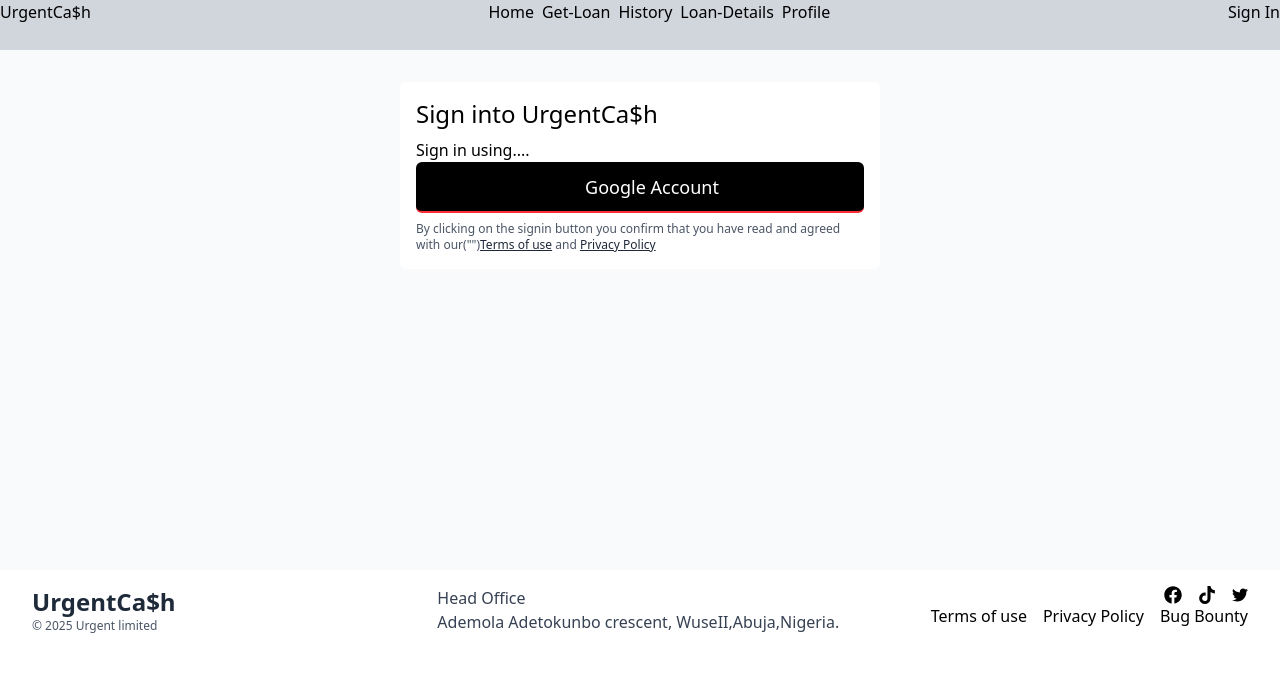
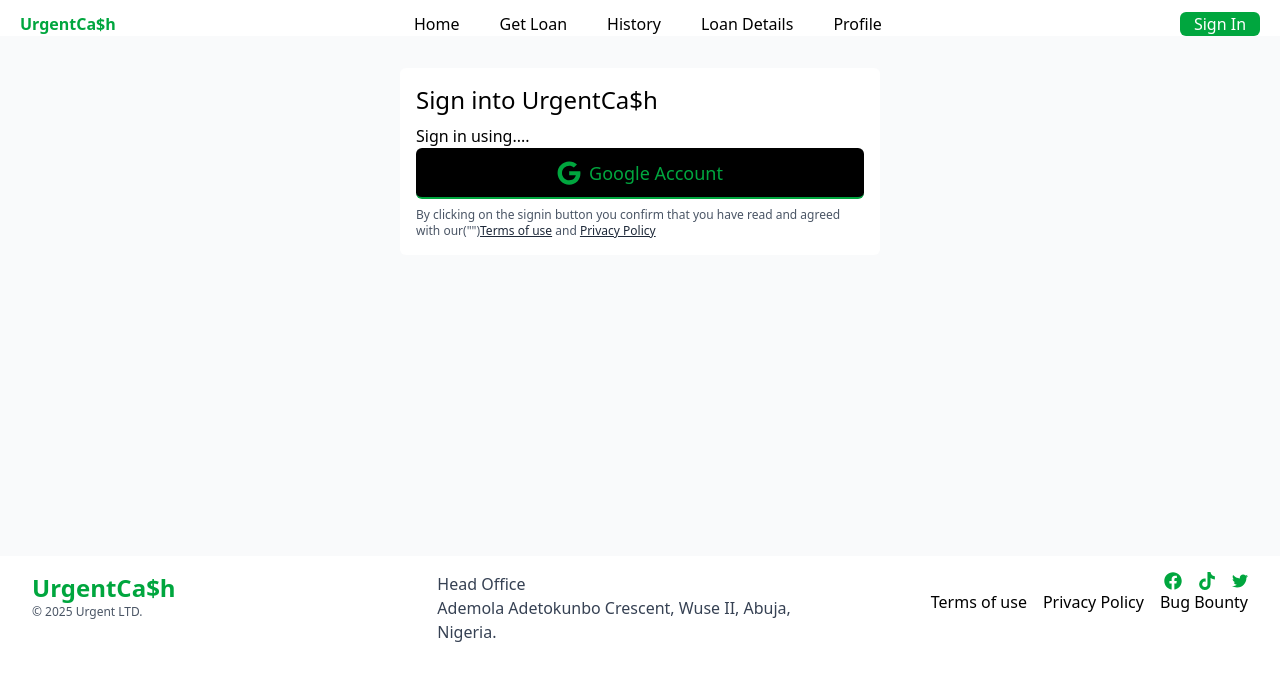
Before and after one commit to ObaroJB/urgentcash, a Next.js app: page /auth/signin in a window 1280 px wide. Shown: the top 680 px of the page. Built offline with nearby package versions, Linux system fonts and the light colour scheme; no server answers.

Commit message:
firebase development

```diff
--- /dev/null
+++ b/app/api/auth/[...nextauth]/route.js
@@ -0,0 +1,2 @@
+import { handlers } from "@/auth" // Referring to the auth.ts we just created
+export const { GET, POST } = handlers
--- a/app/auth/signin/page.js
+++ b/app/auth/signin/page.js
@@ -1,5 +1,7 @@
+import { signIn } from "@/auth";
 import Link from "next/link";
 import { FaGoogle } from "react-icons/fa";
+
 export default function Auth (){
 return (
 <main className="min-h-[520px] flex justify-center bg-gray-50 py-8 px-2">
@@ -7,10 +9,15 @@
         <div className="w-full md:w-[30em] rounded-md bg-white p-4">
             <h1 className="text-2xl mb-2">Sign into UrgentCa$h</h1>
             <p>Sign in using.... </p>
-            <form className="mb-2">
-                <button className="w-full h-[3.2em] flex justify-center items-center gap-2 border-b-2 border-red-500 bg-black rounded-md">
-                            <FaGoogle />
-                    <span className="text-white text-lg">Google Account</span>
+            <form
+            action={async () => {
+                "use server"
+                await signIn("google")
+            }}
+            className="mb-2">
+                <button className="w-full h-[3.2em] flex justify-center items-center gap-2 border-b-2 border-green-600 bg-black rounded-md">
+                            <FaGoogle className="text-green-600 text-2xl"/>
+                    <span className="text-green-600 text-lg">Google Account</span>
 
                 </button>
 
--- a/app/dashboard/get-loan/page.js
+++ b/app/dashboard/get-loan/page.js
@@ -0,0 +1,52 @@
+"use client"
+import { TextField } from "@mui/material";
+import { useState } from "react";
+const duration =[
+    {id: "7", days:7},
+    {id: "30", days:30},
+    {id: "90" , days:90},
+]
+
+export default function GetLoan (){
+    const [clickedRate, setClickedRate] = useState(undefined);
+    const [rate, setRate] = useState(0);
+    const [paybackAmount, setPaybackAmount] = useState(undefined);
+    const [loanDate, setLoanDate]= useState(0);
+    return (
+        <main className="min-h-screen flex justify-center py-4 md:py-6 md:px-6 lg-px-16 bg-gray-100">
+          <div className="w-full md:w-[380px] flex-col gap-4 border border-gray-200 rounded-md p-2 md:pb-6">
+            <blockquote className="border-b border-gray-200 pb-3">
+                <span className="foot-thin text-lg text-green-800 text-center">Get Instant Loans from Urgent Ca$h</span>
+            </blockquote>
+            <form className="flex flex-col gap-4">
+              <div className="flex flex-col gap-1">
+              <label className="text-green-800 text-xs">Enter Amount To Borrow</label>
+              <TextField
+              id="amount"
+              variant="outlined"
+              type="number"
+              placeholder= "Loan amount"
+              />
+             </div>
+             <div className=" border border-dashed border-green-600 p-4 rounded-md">
+                <p className="text-green-800 text-sm mb-3"> Choose Loan duration</p>
+                <ul className="grid grid-cols-3 gap-2">
+                </ul>
+                </div>
+                <div className="border border-dashed border-green-600 p-4 rounded-md">
+                <p className="text-gray-800">Interest rate for 7 days</p>
+                <p className="text-4xl text-green-800">Rate</p>
+             </div>
+             <div className="flex flex-col gap-3 bg-gradient-to-b from-green-500 to-green-800 border border-dashed border-green 600 p-4 rounded-md">
+                <p className="text-green-100">Pay back Amount</p>
+                <p className="text-4xl text-white">Payback</p>
+             </div>
+             <div className="flex items-center gap-1">
+                <button type ="submit" className="p-2 rounded-md bg-green-600 text-white text-xl uppercase">Get Loan</button>
+             </div>
+             </form>
+              </div>
+         </main>
+    )
+
+}
--- a/app/page.js
+++ b/app/page.js
@@ -14,7 +14,7 @@
     <h2 className="text-4xl font-bold">Fast. Easy. Loans your way.</h2>
 <div className="mt-6">
       <input type="text" placeholder="Phone Number" className="text-xl text-black" />
-      <button className="bg-green-500 px-4 py-2 ml-2">Get a Loan</button>
+      <button className="bg-green-600 px-4 py-2 ml-2">Get a Loan</button>
 </div>
     <p className="text-sm mt-2">Checking for loan offers is completely free. We never share your information. </p>
      <a href = "#">  Terms & Conditions</a>
--- /dev/null
+++ b/auth.js
@@ -0,0 +1,9 @@
+import NextAuth from "next-auth"
+import Google from "next-auth/providers/google"
+
+export const { handlers, signIn, signOut, auth } = NextAuth({
+  providers: [ Google({
+    clientId:process.env.AUTH_GOOGLE_ID,
+    clientSecret:process.env.AUTH_GOOGLE_SECRET,
+  })],
+})
--- a/components/Footer.js
+++ b/components/Footer.js
@@ -10,18 +10,18 @@
 
         <footer className="grid grid-cols-1 gap-4 md: grid-cols-2 px-8 lg:grid-cols-3 py-4 px-2 lg:gap-0">
         <div>
-          <p className="text-2xl text-gray-800 font-bold"> UrgentCa$h</p>
-          <p className="text-xs text-gray-600"> &copy; {year} Urgent limited</p>
+          <p className="text-2xl text-green-600 font-bold"> UrgentCa$h</p>
+          <p className="text-xs text-gray-600"> &copy; {year} Urgent LTD.</p>
         </div>
         <div>
             <p  className="text-md text-gray-700">Head Office</p>
-            <p className="text-md text-gray-700">Ademola Adetokunbo crescent, WuseII,Abuja,Nigeria.</p>
+            <p className="text-md text-gray-700">Ademola Adetokunbo Crescent, Wuse II, Abuja, Nigeria.</p>
         </div>
         <div>
             <ul className="flex lg:justify-end items-center gap-4">
-              <li><Link href=""><FaFacebook className="text-lg"/></Link></li>
-              <li><Link href=""><FaTiktok className="text-lg"/></Link></li>
-              <li><Link href=""><FaTwitter className="text-md"/></Link></li>
+              <li><Link href=""><FaFacebook className="text-lg text-green-600"/></Link></li>
+              <li><Link href=""><FaTiktok className="text-lg text-green-600"/></Link></li>
+              <li><Link href=""><FaTwitter className="text-md text-green-600"/></Link></li>
               </ul>
 
               <ul className = "flex lg:justify-end items-center gap-4">
--- a/components/Navbar.js
+++ b/components/Navbar.js
@@ -1,18 +1,42 @@
+    "use client"
+import { useState } from "react";
+import { FaGripLines } from "react-icons/fa";
 export default function Navbar (){
+       const  [menuOpen, setMenuOpen] = useState(false);
+
+       const toogleMenu = () => {
+          setMenuOpen(!menuOpen)
+       }
          return(
-            <main className="bg-gray-300 w-[100%] h-[50px]">
-                <div className="flex justify-between">
-                    <p>UrgentCa$h</p>
-                    <ul className="flex gap-2">
+            <main className="bg-white shadow shadow-gray-600 w-full">
+                <div className="flex justify-between items-center pt-3 px-5 h-[50]">
+                  <p className="font-bold text-green-600">UrgentCa$h</p>
+                 <ul className="hidden md:flex gap-10 text-black">
+                  <li>Home</li>
+                  <li>Get Loan</li>
+                  <li>History</li>
+                  <li>Loan Details</li>
+                  <li>Profile</li>
+                 </ul>
+                 <p className="hidden md:block h[50px] w-[80px] bg-green-600 text-white flex justify-center items-center  rounded-md text-center ">Sign In</p>
+                <div className="block md:hidden">
+                    <FaGripLines className="text-xl cursor pointer text-green-600"
+                    onClick={toogleMenu}/>
+                </div>
+                </div>
+                {menuOpen && (
+                <div className="md:hidden px-5 pb-3">
+                    <ul className="flex flex-col gap-3">
                     <li>Home</li>
-                    <li>Get-Loan</li>
+                    <li>Get Loan</li>
                     <li>History</li>
                     <li>Loan-Details</li>
                     <li>Profile</li>
                     </ul>
-                    <p>Sign In</p>
+                    <p className="mt-2"></p>
                 </div>
 
+            )}
             </main>
          )
 }
--- /dev/null
+++ b/config/firebase.config.js
@@ -0,0 +1,17 @@
+// Import the functions you need from the SDKs you need
+import { initializeApp } from "firebase/app";
+// TODO: Add SDKs for Firebase products that you want to use
+// https://firebase.google.com/docs/web/setup#available-libraries
+
+// Your web app's Firebase configuration
+const firebaseConfig = {
+  apiKey: "AIzaSyBFHhzo2ns5hgj_ooOjrioFbpGhxlVCT6c",
+  authDomain: "urgentcash-1ffc8.firebaseapp.com",
+  projectId: "urgentcash-1ffc8",
+  storageBucket: "urgentcash-1ffc8.firebasestorage.app",
+  messagingSenderId: "828142571559",
+  appId: "1:828142571559:web:310ec94d50ab596c52be02"
+};
+
+// Initialize Firebase
+const app = initializeApp(firebaseConfig);
--- a/package.json
+++ b/package.json
@@ -12,10 +12,14 @@
     "@emotion/react": "^11.14.0",
     "@emotion/styled": "^11.14.0",
     "@mui/material": "^7.0.0",
+    "firebase": "^11.6.0",
+    "formik": "^2.4.6",
     "next": "15.2.3",
+    "next-auth": "^5.0.0-beta.25",
     "react": "^19.0.0",
     "react-dom": "^19.0.0",
-    "react-icons": "^5.5.0"
+    "react-icons": "^5.5.0",
+    "yup": "^1.6.1"
   },
   "devDependencies": {
     "@tailwindcss/postcss": "^4",
```
Also changed, not shown: 1 other file (tests, documents, lock files or other folders).
